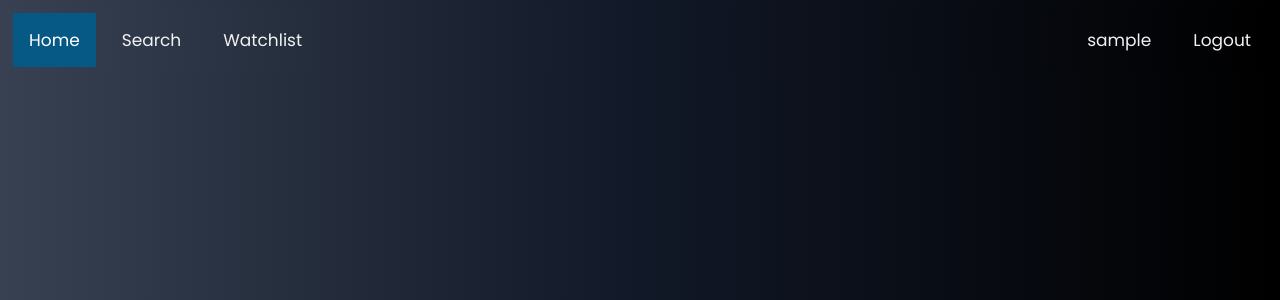
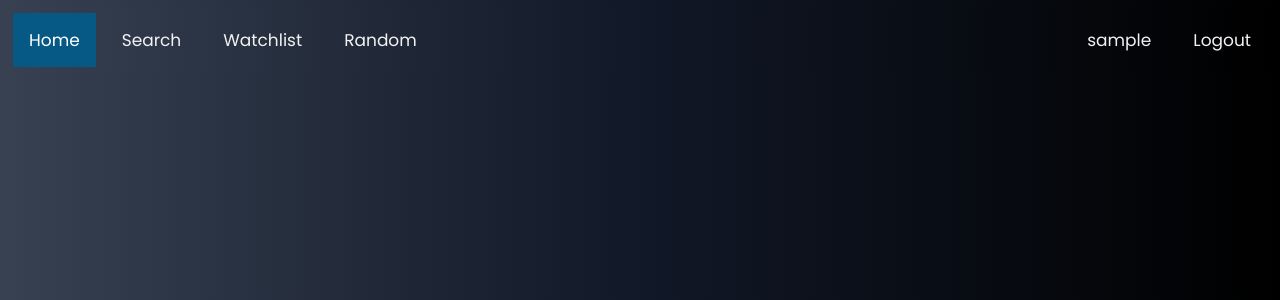
Before and after one commit to mogomaa79/movies4u, a Django app: page / in a window 1280 px wide. Shown: the top 300 px of the page. Run offline with Django 4.2, Linux system fonts and the light colour scheme; the visitor is signed in with stand-in values (Sample User, id 1); data that the repository does not hold is empty.

Commit message:
Finished logic in html

```diff
--- a/capstone/final/templates/final/index.html
+++ b/capstone/final/templates/final/index.html
@@ -6,6 +6,7 @@
             <div onclick="Search()" class="" id="search-button">Search</div>
             <div  onclick="location.assign('/logout')" id="logout-button">Logout</div>
             <div onclick="Watchlist()" id="watchlist-button">Watchlist</div>
+            <div onclick="Random()" id="random-button">Random</div>
             <div style="float: right;">{{ request.user }}</div>
         </div>
         <div class="movie-container">
```
